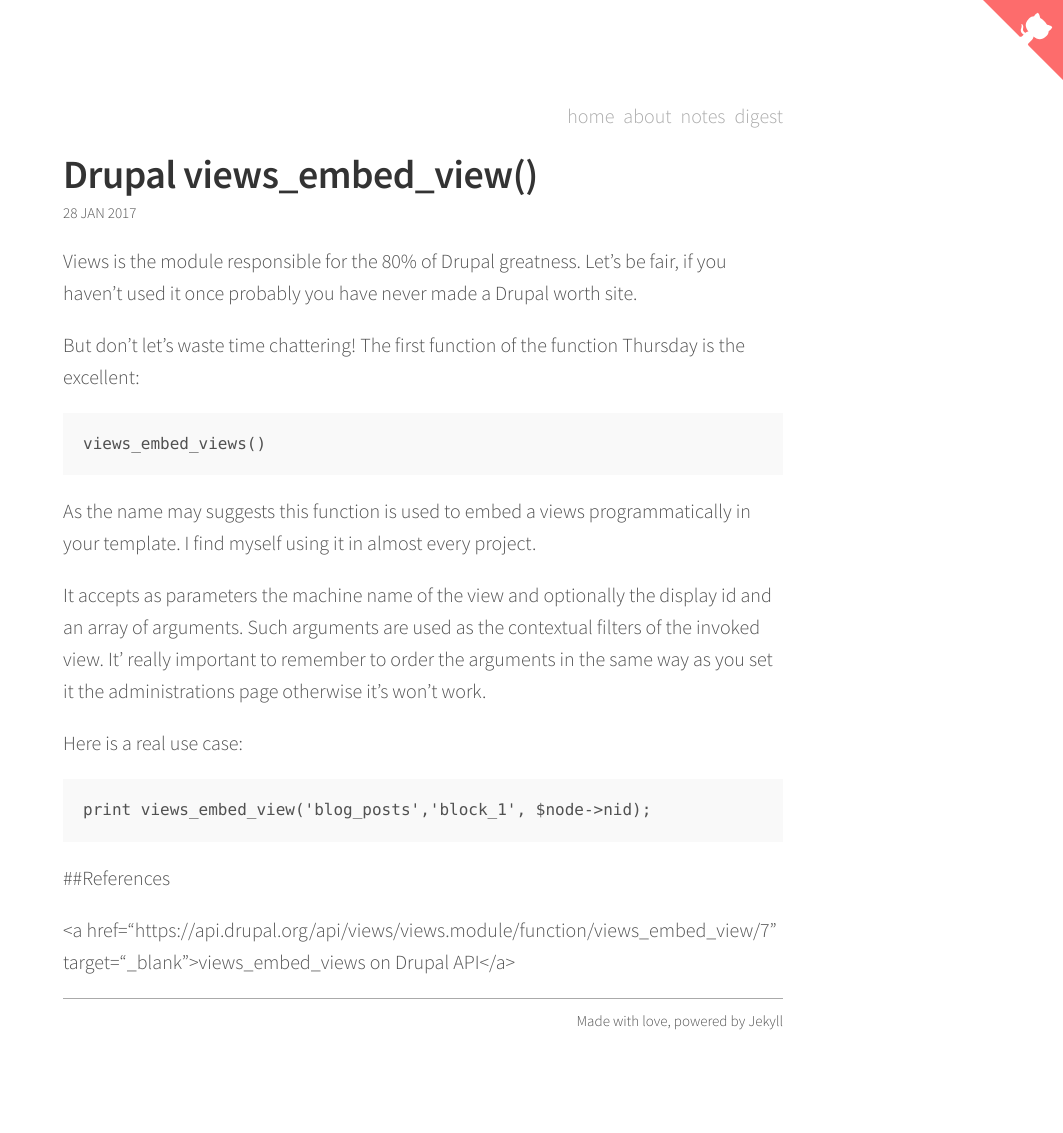
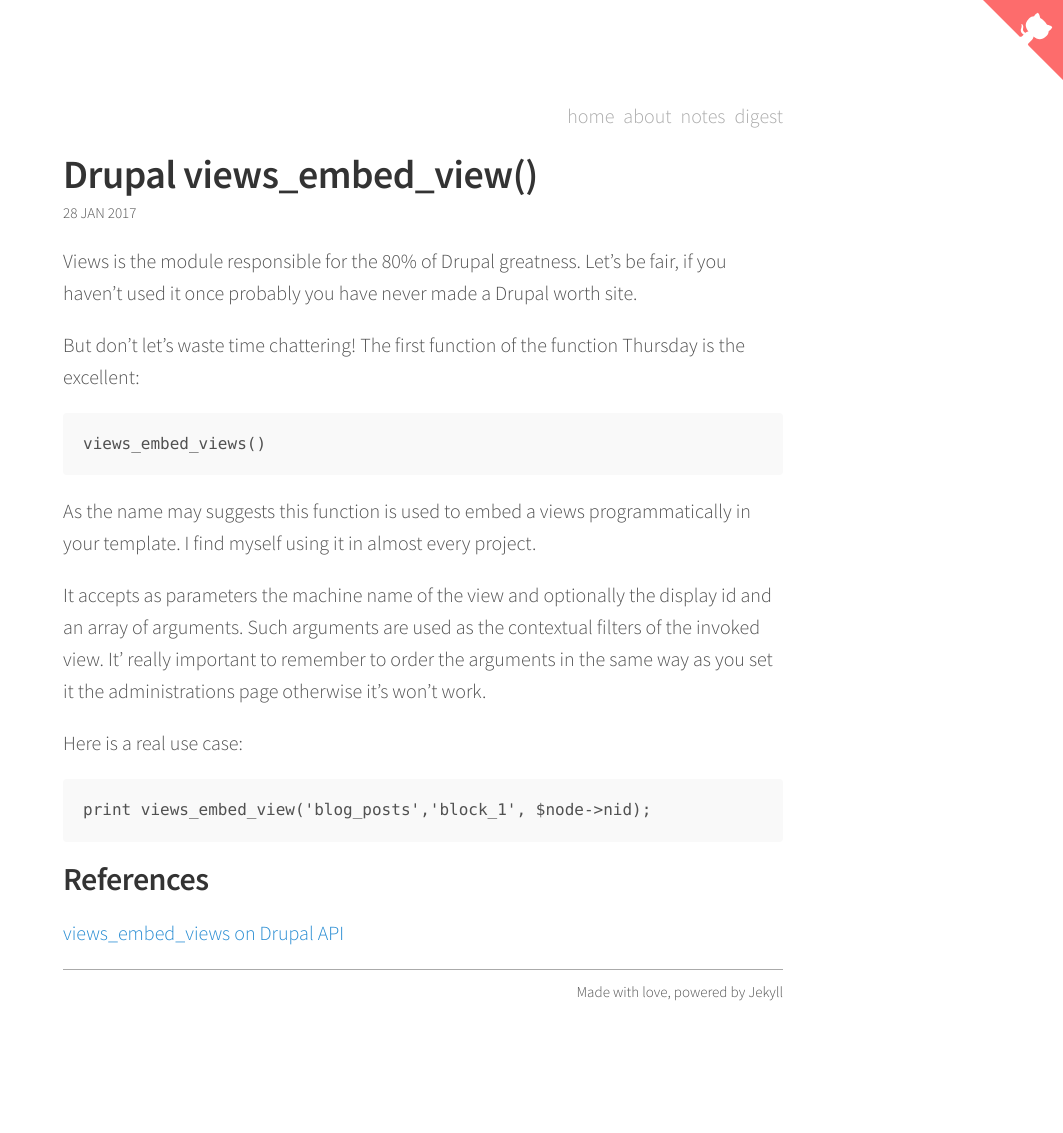
Before and after one commit to eguicciardi/guinet, a Jekyll site: the page built from _posts/2017-01-28-views-embed-views.md, in a window 1280 px wide. Shown: the whole page, without its empty margins (217-1280 px from the left). Built offline with Jekyll 4.4.1, drawn with Linux system fonts in a browser that asks for light colours; after the commit the page ends 1104 px from its top, so only the background shows below that.

Commit message:
Errata corrige
This repo lives!

```diff
--- a/_includes/intro.html
+++ b/_includes/intro.html
@@ -1,4 +1,4 @@
 <div class="intro">
     I'm a full stack web developer based in Tuscany. <br />
-    Currently I'm serving as head of DevOps and senior developer at <a href="https://tesecom.it" target="_blank">Tesecom</a> in Pisa.
+    Currently I'm serving as head of DevOps and senior developer at <a href="https://www.tesecom.it" target="_blank">Tesecom</a> in Pisa.
 </div>
--- a/_posts/2017-01-28-views-embed-views.md
+++ b/_posts/2017-01-28-views-embed-views.md
@@ -6,34 +6,23 @@
         - drupal
         - views
 visible: true
+
 ---
 
 Views is the module responsible for the 80% of Drupal greatness. Let’s be fair, if you haven’t used it once probably you have never made a Drupal worth site.
 
 But don’t let’s waste time chattering! The first function of the function Thursday is the excellent:
 
-
-
-<pre><code>views_embed_views()</code></pre>
-
-
+    views_embed_views()
 
 As the name may suggests this function is used to embed a views programmatically in your template. I find myself using it in almost every project.
 
-
-
 It accepts as parameters the machine name of the view and optionally the display id and an array of arguments. Such arguments are used as the contextual filters of the invoked view. It’ really important to remember to order the arguments in the same way as you set it the administrations page otherwise it’s won’t work.
-
-
 
 Here is a real use case:
 
+    print views_embed_view('blog_posts','block_1', $node->nid);
 
+## References
 
-<pre><code>print views_embed_view('blog_posts','block_1', $node->nid);</code></pre>
-
-
-##References
-
-
-<a href=“https://api.drupal.org/api/views/views.module/function/views_embed_view/7” target=“_blank”>views_embed_views on Drupal API</a>
+[views_embed_views on Drupal API](https://api.drupal.org/api/views/views.module/function/views_embed_view/7)
```
Also changed, not shown: _posts/2016-12-01-webhooks-are-cool.md (+2 -1 lines).
